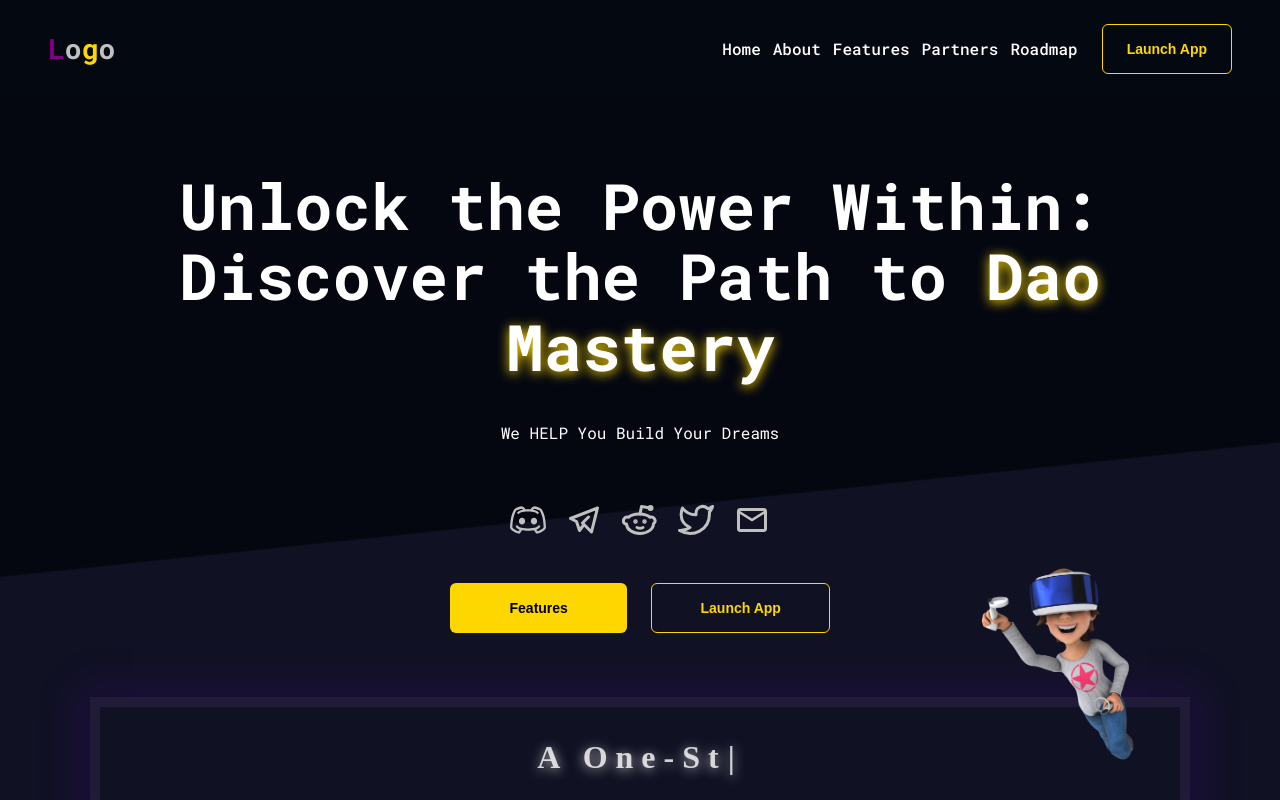
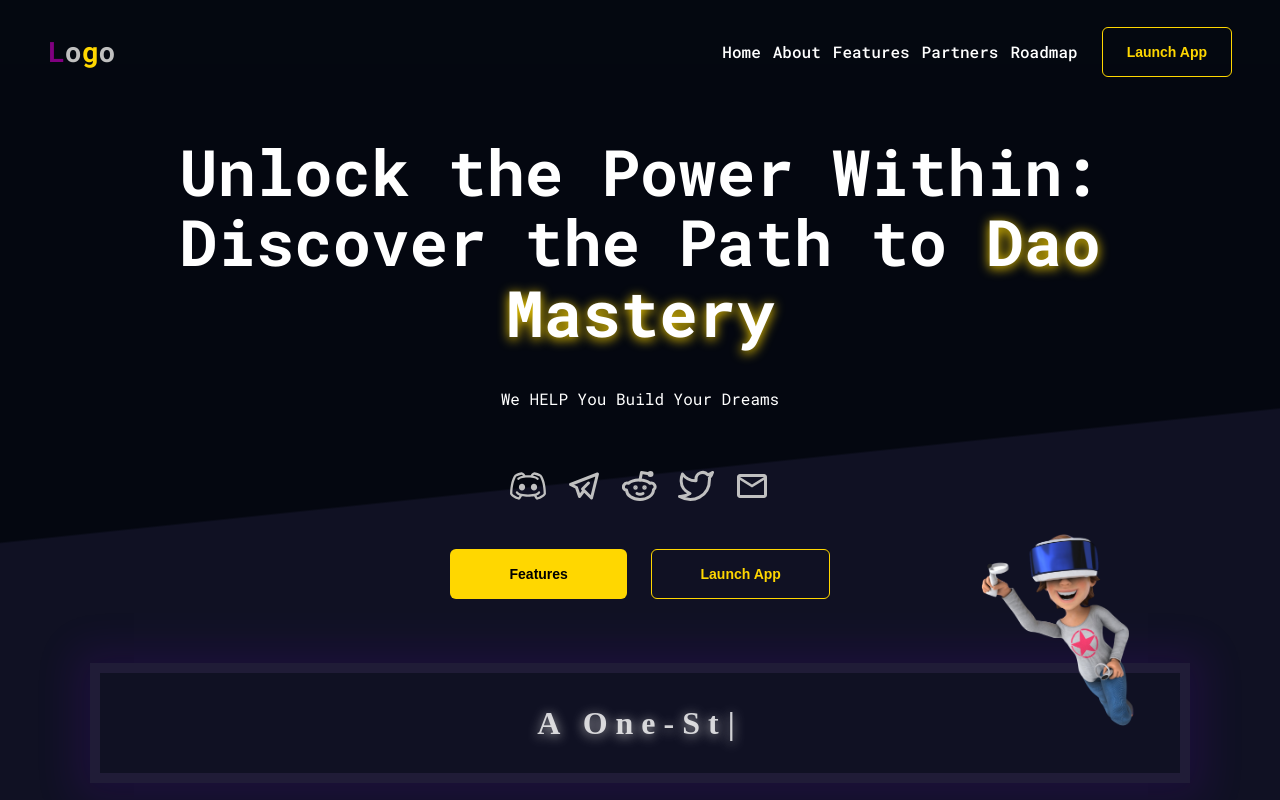
Before and after one commit to ACOMUnity/ACOMUnity-MasterSite, a React (Vite) app: page / in a window 1280 px wide. Shown: the top 800 px of the page. Built offline with nearby package versions, Linux system fonts and the light colour scheme; a web font is replaced by a local one.

Commit message:
Fixed global error

```diff
--- a/src/components/common/Logo.tsx
+++ b/src/components/common/Logo.tsx
@@ -20,6 +20,7 @@ const LogoContainer = styled.div`
     font-size: 28px;
     color: purple;
     font-weight: 700;
+    margin: 0;
 
     span {
       font-size: 28px;
--- a/src/components/layout/Header.tsx
+++ b/src/components/layout/Header.tsx
@@ -79,11 +79,12 @@ const HeaderContainer = styled.div`
   top: 0;
   background-color: rgb(4, 8, 16);
   z-index: 99999;
+  height: 8vh;
 `;
 
 const HeaderDetails = styled.div`
   display: flex;
-  padding: 0 48px;
+  padding: 24px 48px;
   justify-content: space-between;
   align-items: center;
 `;
--- a/src/components/pages/LandingPage/_molecules/HeroSection.tsx
+++ b/src/components/pages/LandingPage/_molecules/HeroSection.tsx
@@ -129,10 +129,10 @@ const TextContent = styled.div`
 
   @media (max-width: 492px) {
     h1 {
-      font-size: 30px;
+      font-size: 36px;
 
       span {
-        font-size: 30px;
+        font-size: 36px;
       }
     }
   }
```
